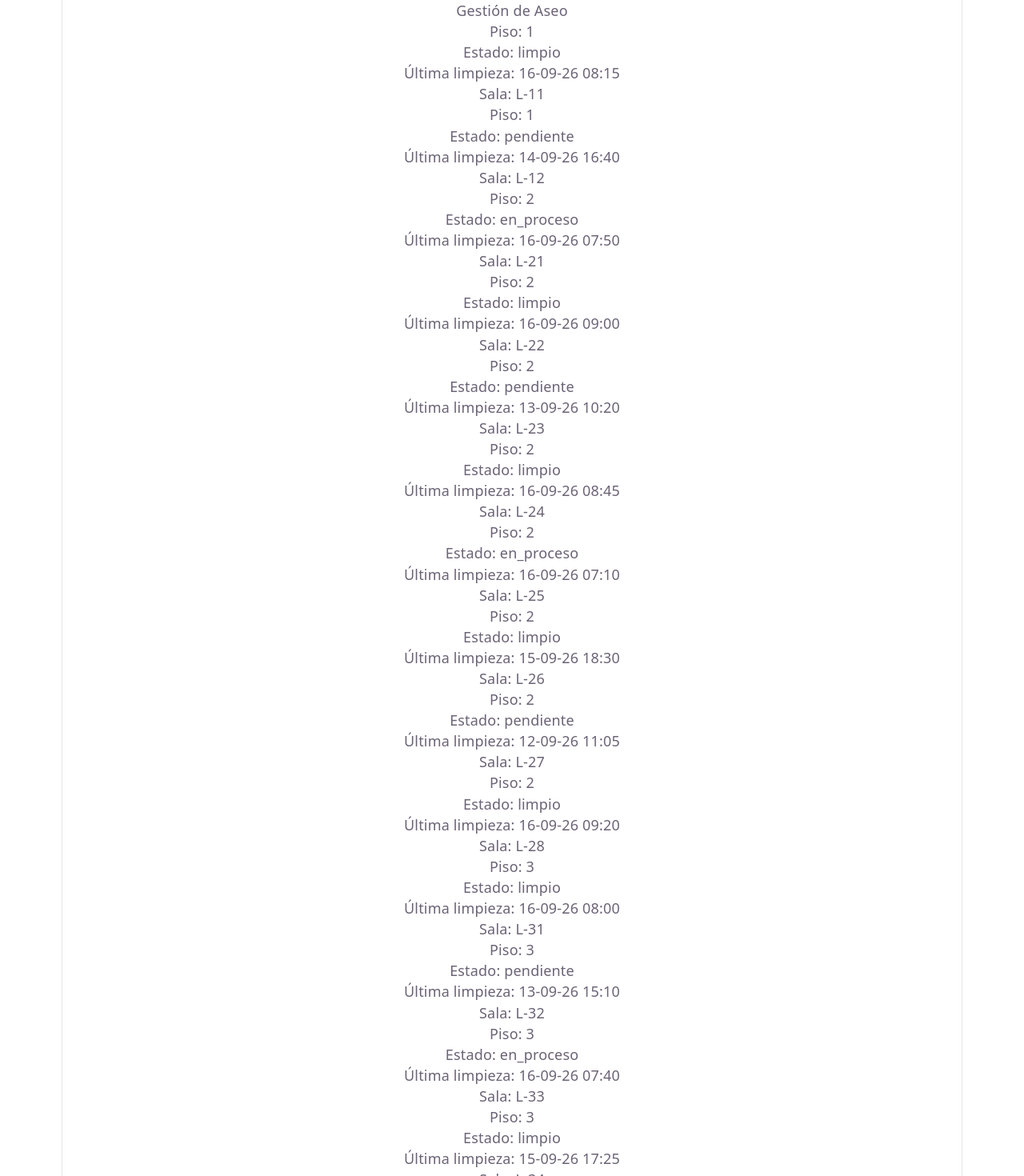
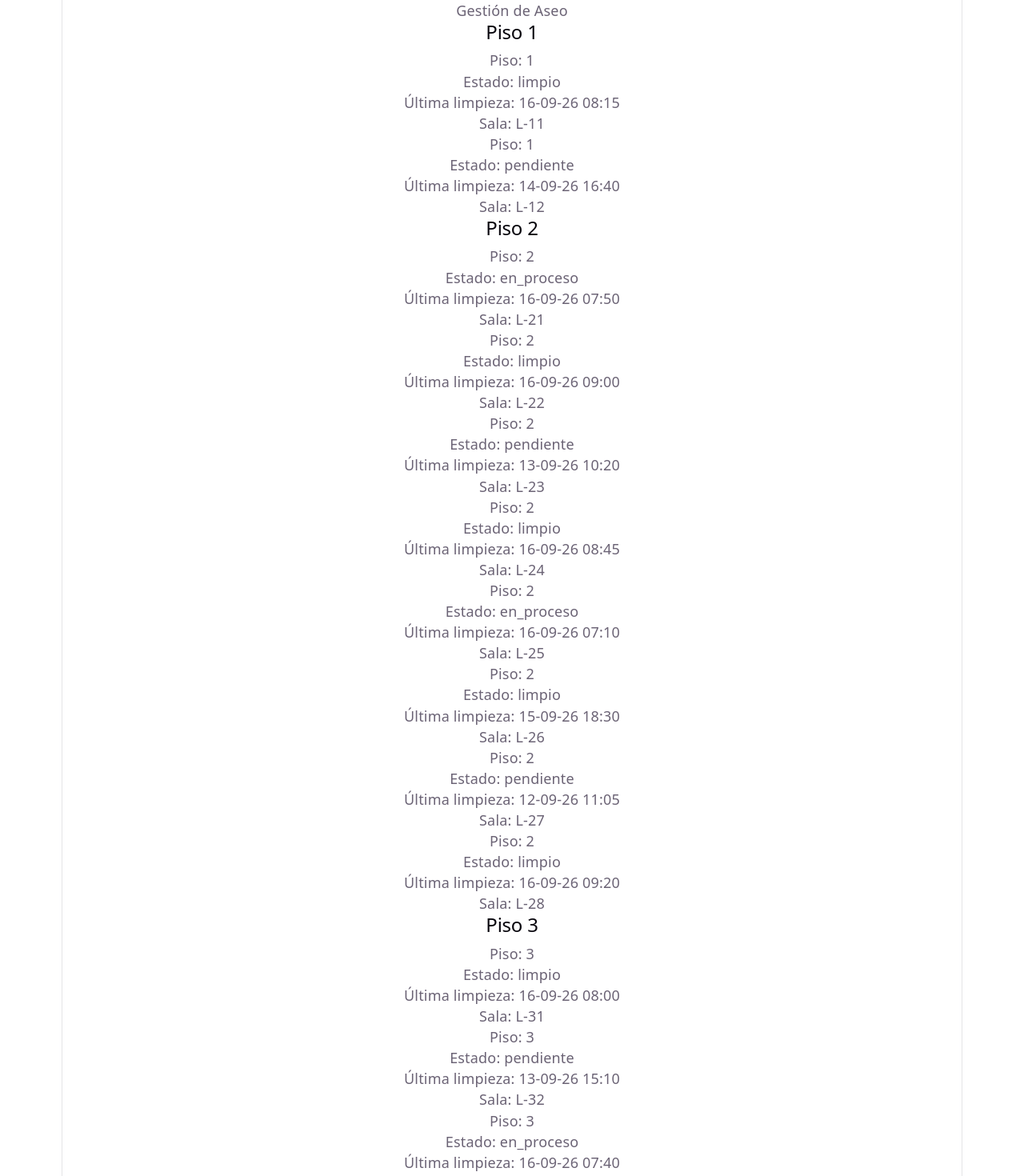
Before and after one commit to benjaminanv/Gestion_Aseo, a React (Vite) app: page / in a window 1280 px wide. Shown: the top 1470 px of the page at 80% size. Built offline with nearby package versions, Linux system fonts and the light colour scheme.

Commit message:
separacion de salas por pisos

```diff
--- a/src/components/ListaSalas.jsx
+++ b/src/components/ListaSalas.jsx
@@ -3,7 +3,38 @@ import { salas } from '../data/salas'
 function ListaSalas() {
   return (
     <div>
-      {salas.map((sala) => (
+      <h2>Piso 1</h2>
+      {salas.filter((sala) => sala.piso === 1).map((sala) => (
+        <div key={sala.idSala}>
+          <p>Piso: {sala.piso}</p>
+          <p>Estado: {sala.estado}</p>
+          <p>Última limpieza: {sala.horaUltimaLimpieza}</p>
+          <p>Sala: {sala.numero}</p>
+        </div>
+      ))}
+
+      <h2>Piso 2</h2>
+      {salas.filter((sala) => sala.piso === 2).map((sala) => (
+        <div key={sala.idSala}>
+          <p>Piso: {sala.piso}</p>
+          <p>Estado: {sala.estado}</p>
+          <p>Última limpieza: {sala.horaUltimaLimpieza}</p>
+          <p>Sala: {sala.numero}</p>
+        </div>
+      ))}
+
+      <h2>Piso 3</h2>
+      {salas.filter((sala) => sala.piso === 3).map((sala) => (
+        <div key={sala.idSala}>
+          <p>Piso: {sala.piso}</p>
+          <p>Estado: {sala.estado}</p>
+          <p>Última limpieza: {sala.horaUltimaLimpieza}</p>
+          <p>Sala: {sala.numero}</p>
+        </div>
+      ))}
+
+      <h2>Piso 4</h2>
+      {salas.filter((sala) => sala.piso === 4).map((sala) => (
         <div key={sala.idSala}>
           <p>Piso: {sala.piso}</p>
           <p>Estado: {sala.estado}</p>
```
